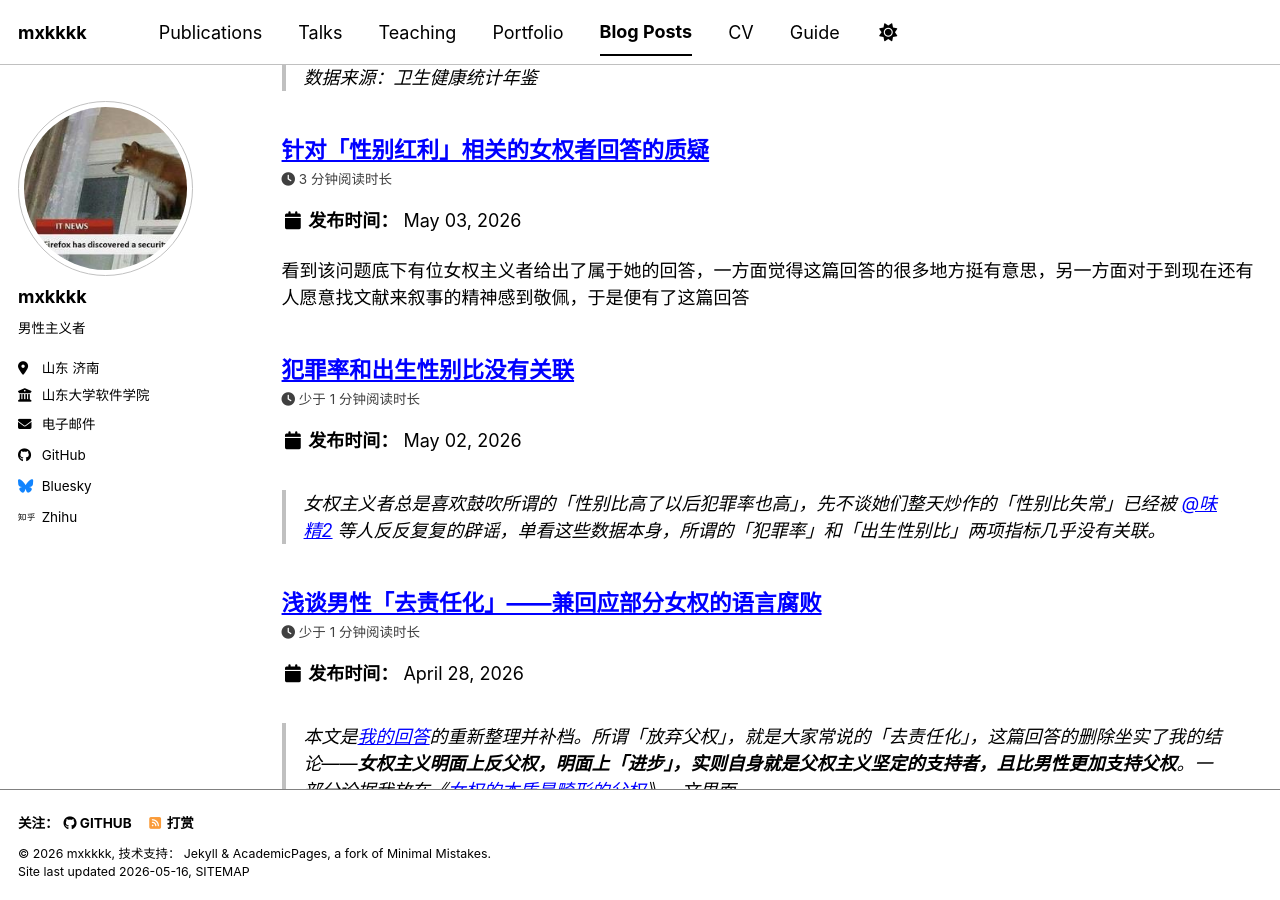
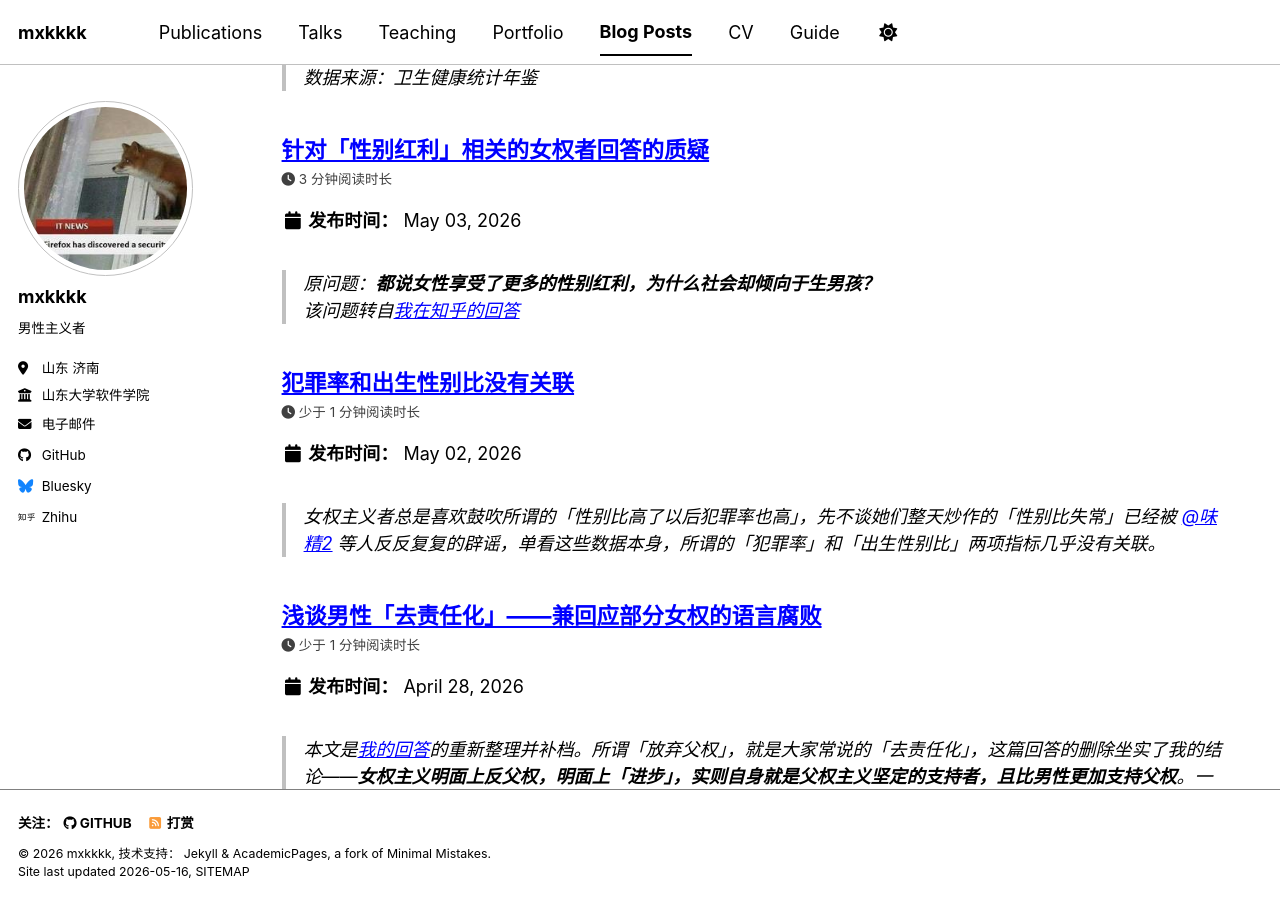
Before and after one commit to mxkfemkkk/mxkfemkkk.github.io, a Jekyll site: the page built from _pages/year-archive.html, in a window 1280 px wide and 900 px high, scrolled down 473 px. Built offline with Jekyll 4.4.1, drawn with Linux system fonts in a browser that asks for light colours; a script bundle is joined from its source files by our own code; library files that are not in the unit come from our copies; some of the changed lines change nothing that is shown.

Commit message:
更新文章

```diff
--- a/_posts/2026-5-3-bk.md
+++ b/_posts/2026-5-3-bk.md
@@ -9,8 +9,83 @@
     - 女权主义
 ---
 
+> 原问题：**都说女性享受了更多的性别红利，为什么社会却倾向于生男孩？**
+该问题转自[我在知乎的回答](https://www.zhihu.com/question/1902184589243441738/answer/2034304726280435549)
+
 看到该问题底下有位女权主义者给出了属于她的回答，一方面觉得这篇回答的很多地方挺有意思，另一方面对于到现在还有人愿意找文献来叙事的精神感到敬佩，于是便有了这篇回答
 
+# 先正经回答一下该问题的题主
+
+「社会性别选择」——基于性别因素对配子或胚胎进行偏向性选择的行为，大家反对的那个性别选择是非医学需要的性别鉴定。自然出生性别比通常在1.02到1.08之间[^sr]（当然也有说是1.03-07的，但我没查到来源）。
+
+[^sr]: JAMES W H. Evidence that mammalian sex ratios at birth are partially controlled by parental hormone levels at the time of conception[J]. J Theor Biol, 1996, 180(4): 271-286. DOI:10.1006/jtbi.1996.0102.
+
+![img](https://pic1.zhimg.com/80/v2-a7d61bc0bffaaf90e018acd9e6d28bd6_720w.webp?source=2c26e567)
+
+<u><center><sup>其中1.02-1.08是基于原文的50.5%-52%的比例推算出来的，这个数据转引自James 1987的研究：James WH 1987 The human sex ratio. Part 1: a review of the literature. HumanBiology 59 721–752.</sup></center></u>
+
+那么有了1.02-1.08这个数据，我们就可以打开[国家统计局](https://www.stats.gov.cn/)的官网，搜索各年份的相关数据进行计算了。数据来源：
+
+- **2000年：** 第五次人口普查
+- **2005-2009年**：[“十一五”经济社会发展成就系列报告之三：人口总量平稳增长 就业形势保持稳定](https://link.zhihu.com/?target=https%3A//www.stats.gov.cn/zt_18555/ztfx/sywcj/202303/t20230301_1920363.html)
+- **2010年：** 第六次人口普查
+- **2011年**：[2011年我国人口总量及结构变化情况 - 国家统计局](https://link.zhihu.com/?target=https%3A//www.stats.gov.cn/sj/zxfb/202303/t20230301_1919332.html)
+- **2012-2015年分别来自**：[2012年全国总人口13.54亿 男女性别比为117.70](https://link.zhihu.com/?target=https%3A//m.bjnews.com.cn/detail/155146481114239.html)、[计划生育家庭发展司](https://link.zhihu.com/?target=https%3A//www.nhc.gov.cn/jtfzs/zyxdmtbd/201409/1f163ba2bf27488ea20c11cbad00632e.shtml)、[2014年末：男女出生人口性别比为115.88_新闻_央视网(cctv.com)](https://link.zhihu.com/?target=http%3A//m.news.cntv.cn/2015/01/20/ARTI1421721199093316.shtml)、[2015年末：中国大陆总人口13.7亿 男女出生人口性别比为113.51](https://link.zhihu.com/?target=https%3A//news.sina.com.cn/o/2016-01-19/doc-ifxnqriy3146580.shtml)
+- **2016-2018年的数据来自：**出版物中国人口和就业统计年鉴 的0岁性别比，下载链接：[中国人口和就业统计年鉴-郑州大学城市发展研究中心](https://link.zhihu.com/?target=https%3A//www7.zzu.edu.cn/udrc/info/1010/1582.htm)
+- **2020年**：第七次人口普查
+- **2021年：**[国家统计局信息公开](https://link.zhihu.com/?target=https%3A//www.stats.gov.cn/xxgk/jd/sjjd2020/202210/t20221010_1889061.html)
+
+最终我获取了以上数据，借助python的statsmodels库进行OLS回归分析
+
+<div id="sexratio-chart" style="width:100%; min-height:500px;"></div>
+
+<script src="https://cdn.plot.ly/plotly-2.24.1.min.js"></script>
+<script>
+(function() {
+    const years = [2000,2005,2006,2007,2008,2009,2010,2011,2012,2013,2014,2015,2016,2017,2018,2020,2021];
+    const ratios = [117.79,118.60,119.25,120.22,120.56,119.45,117.96,117.78,117.70,117.60,115.88,113.51,116.22,113.33,113.89,111.22,108.30];
+
+    const trace = {
+        x: years,
+        y: ratios,
+        mode: 'lines+markers',
+        type: 'scatter',
+        name: '出生性别比',
+        line: { color: '#e34a33', width: 2.8 },
+        marker: { size: 8, color: '#c72a1f', line: { color: 'white', width: 1.2 } },
+        text: ratios.map(v => v.toFixed(2) + ' (女=100)'),
+        textposition: 'top center',
+        hoverinfo: 'x+y+text'
+    };
+
+    const layout = {
+        title: { text: '<b>中国出生性别比变化趋势 (2000–2021)</b>', font: { size: 20 }, x: 0.5 },
+        xaxis: { title: '年份', dtick: 2, range: [1998.5, 2022.5] },
+        yaxis: { title: '出生性别比 (女性 = 100)', range: [105, 123.5] },
+        shapes: [{
+            type: 'line', x0: 1998, y0: 107, x1: 2023, y1: 107,
+            line: { color: '#9ca3af', width: 1.5, dash: 'dash' }
+        }],
+        annotations: [
+            { x: 2000, y: 123, text: '五普', showarrow: false, font: { size: 11 } },
+            { x: 2010, y: 123, text: '六普', showarrow: false, font: { size: 11 } },
+            { x: 2020, y: 123, text: '七普', showarrow: false, font: { size: 11 } }
+        ],
+        hovermode: 'closest',
+        margin: { t: 70, l: 55, r: 30, b: 50 }
+    };
+
+    Plotly.newPlot('sexratio-chart', [trace], layout, { responsive: true, displaylogo: false });
+})();
+</script>
+
+经过检验，我们可以得出如下结论：
+
+1. 整个95%CI均小于0，说明下降趋势是**稳健的**，不是偶然数据波动造成。
+2. 结果中p=0.000046＜0.01，可以认为下降趋势**显著**
+3. **本回归结果证实：整体线性趋势呈显著下降，平均每年降低约 0.49 个单位。按此速度，大约到2022年左右可回归到正常范围（但实际下降可能非线性，近年降速已放缓）。**
+
+**不过需要注意的一点是：**该模型假设趋势是**线性**的，而实际数据是先升后降（2005–2008 年上升，之后下降）。因此，用全部年份拟合的线性斜率可能低估了**最近十年**的实际下降速度。
 
 # 26.5.3 20:30更新
 
```
